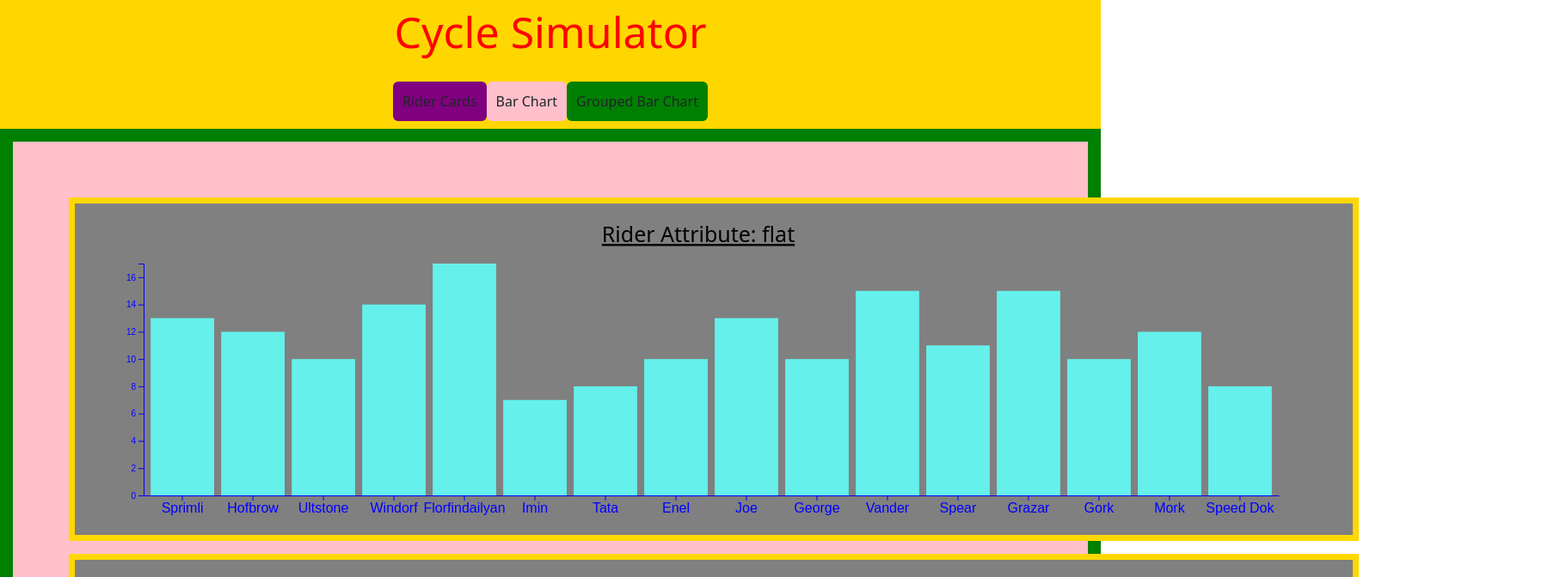
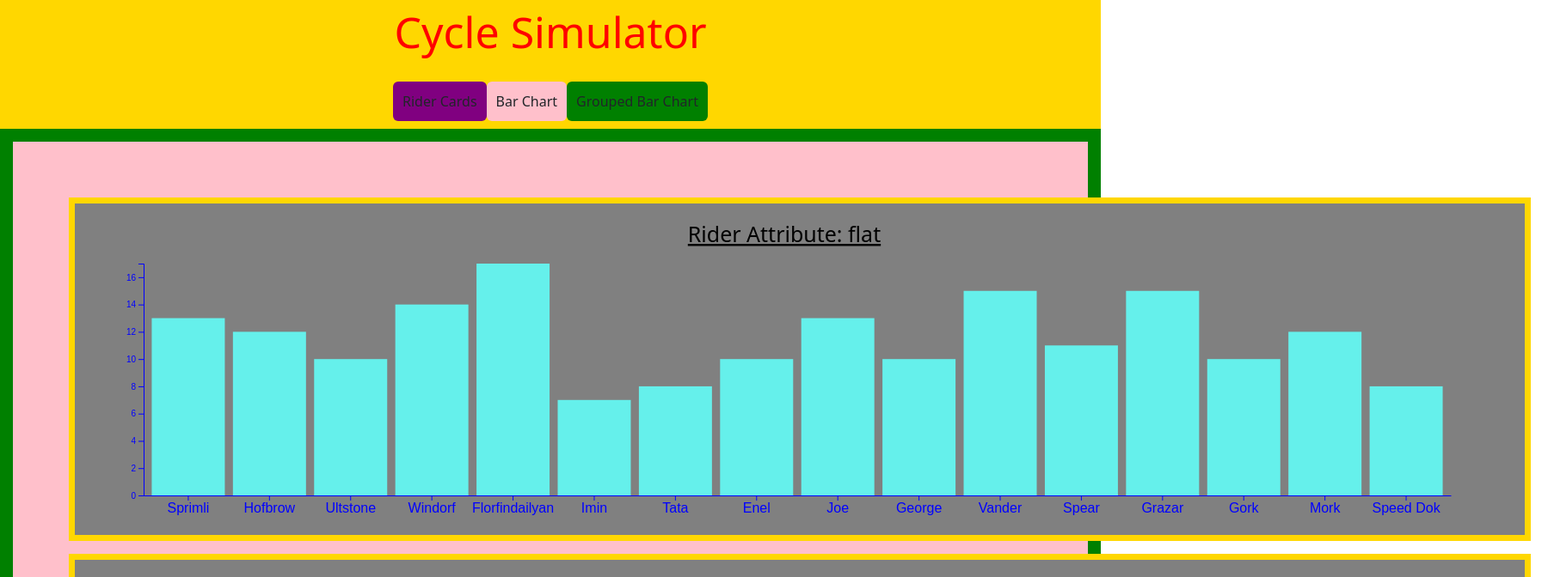
Before and after one commit to DotSumWedge/CycleSimulatorClient, a React (Create React App) app: page /BarChartPage in a window 1280 px wide. Shown: the top 672 px of the page at 86% size, 1807 px wide, since content can reach past the window. Built offline with nearby package versions, Linux system fonts and the light colour scheme; the HTML template or start-up script is replaced by a standard one.

Commit message:
Cleaned up bar chart code

```diff
--- a/src/components/ResponsiveBar.js
+++ b/src/components/ResponsiveBar.js
@@ -6,13 +6,14 @@ const Chart = ({riders, riderStat}) => {
 
 	//Todo: onhover of a rider show the rider card?
 
-	const d3Chart = useRef()
+	const attributeBarChart = useRef()
 
 	// Ref for updating dimention
 	const [dimensions, setDimensions] = useState({
 		width: window.innerWidth,
 		height: window.innerHeight
 	})
+
 	// Ref for resize event update
 	const update = useRef(false)
 
@@ -28,6 +29,7 @@ const Chart = ({riders, riderStat}) => {
 			// If resize, remove the previous chart
 			if(update.current){
 				d3.selectAll('g').remove()
+				d3.selectAll('text').remove()
 			} else {update.current = true}
 		})
 
@@ -40,8 +42,6 @@ const Chart = ({riders, riderStat}) => {
 
 	function DrawChart(data, dimensions){
 
-		// console.log(dimensions.width, dimensions.height)
-
 		if(isNaN(data[0][riderStat]) || riderStat === "id"){
 			return;
 		}
@@ -49,8 +49,9 @@ const Chart = ({riders, riderStat}) => {
 		const chartwidth = parseInt(d3.select('#riderBarChart').style('width')) - margin.left - margin.right
 		const chartheight = parseInt(d3.select('#riderBarChart').style('height')) - margin.top - margin.bottom
 
+		console.log(chartwidth, chartheight)
 
-		const svg = d3.select(d3Chart.current)
+		const svg = d3.select(attributeBarChart.current)
 						.attr('width', chartwidth + margin.left + margin.right)
 						.attr('height', chartheight + margin.top + margin.bottom)
 
@@ -97,19 +98,19 @@ const Chart = ({riders, riderStat}) => {
 	}
 
 	return (
-		<div id='riderBarChart' style={barChartStyle}>
-		  <svg ref={d3Chart}></svg>
+		<div id='riderBarChart' style={barChartDivStyle}>
+		  <svg ref={attributeBarChart}></svg>
 		</div>
 	)
 }
 
-const barChartStyle = {
+const barChartDivStyle = {
     backgroundColor: 'grey',
     color: 'blue',
     border: '7px solid gold',
     padding: '20px',
 	margin: '15px',
-	width: '1500px'
+	width: '1700px'
 }
 
 export default Chart
--- a/src/pages/BarChartPage.js
+++ b/src/pages/BarChartPage.js
@@ -234,7 +234,7 @@ function BarChartPage() {
     //prints out the key value pairs for the attributes of the first rider in the list of riders
     // trying to figure out how to create a chart for every key that has a numerical value
     // ie make a chart for flat, hill, mountain, downhill, ...
-    var riderStats = [];
+    const riderStats = [];
     for (const [key, value] of Object.entries(riders[0])) {
         //console.log(`${key}: ${value}`);
         riderStats.push(key);
```
